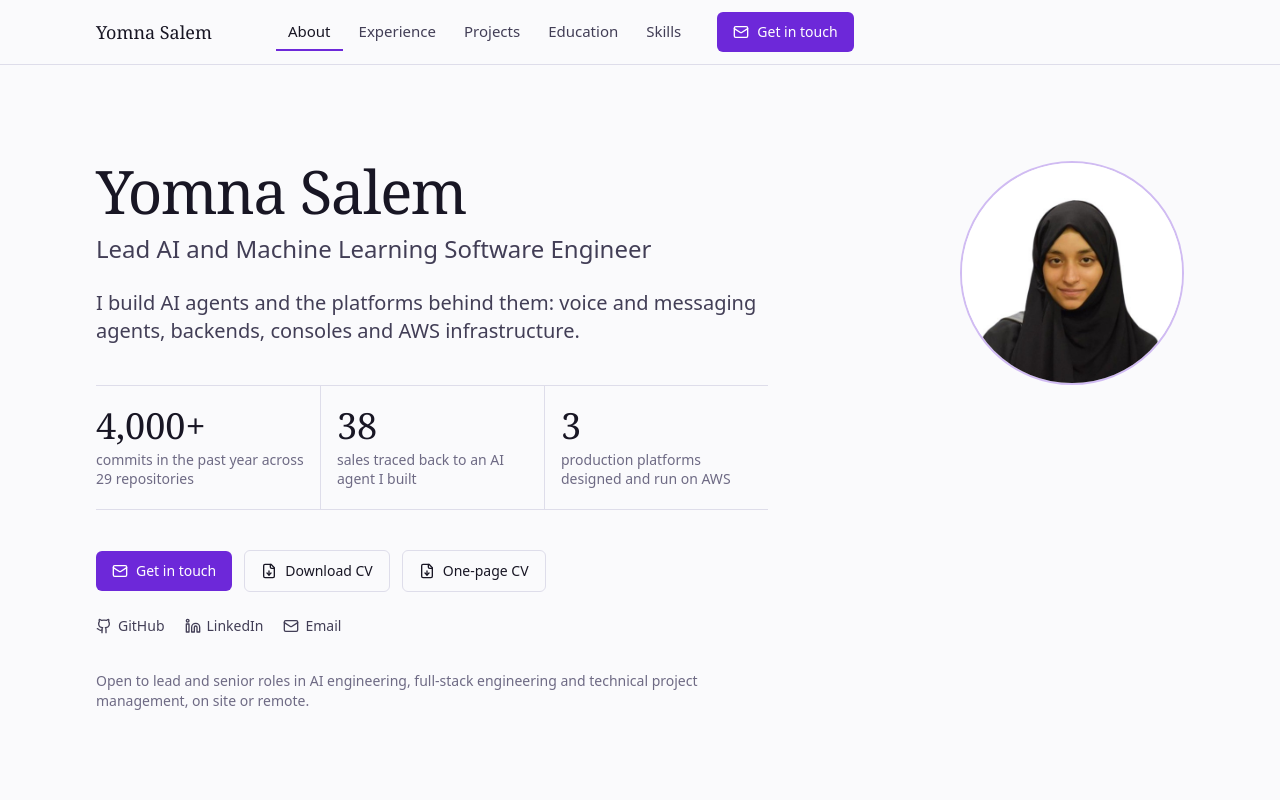
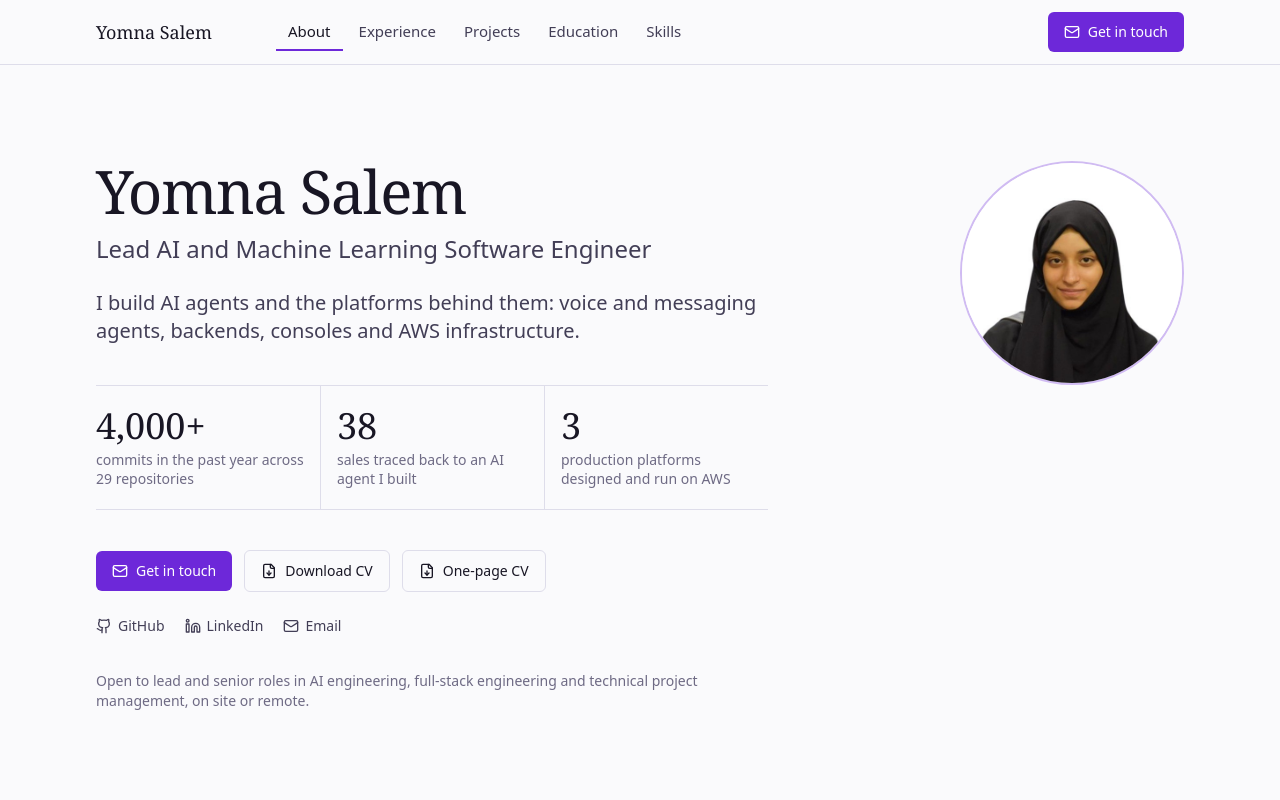
Before and after one commit to atlno1fan/MyCV, a React (Vite) app: page / in a window 1280 px wide. Shown: the top 800 px of the page. Built offline with nearby package versions, Linux system fonts and the light colour scheme.

Commit message:
Keep the header's contact button at the right edge on desktop

```diff
--- a/src/components/SiteHeader.tsx
+++ b/src/components/SiteHeader.tsx
@@ -38,7 +38,7 @@ export function SiteHeader({ name, sections, activeId, contactEmail }: SiteHeade
             })}
           </ul>
         </nav>
-        <a href={`mailto:${contactEmail}`} className="btn btn-primary hidden md:inline-flex">
+        <a href={`mailto:${contactEmail}`} className="btn btn-primary hidden md:ml-auto md:inline-flex">
           <Mail className="h-4 w-4" aria-hidden="true" />
           Get in touch
         </a>
```
